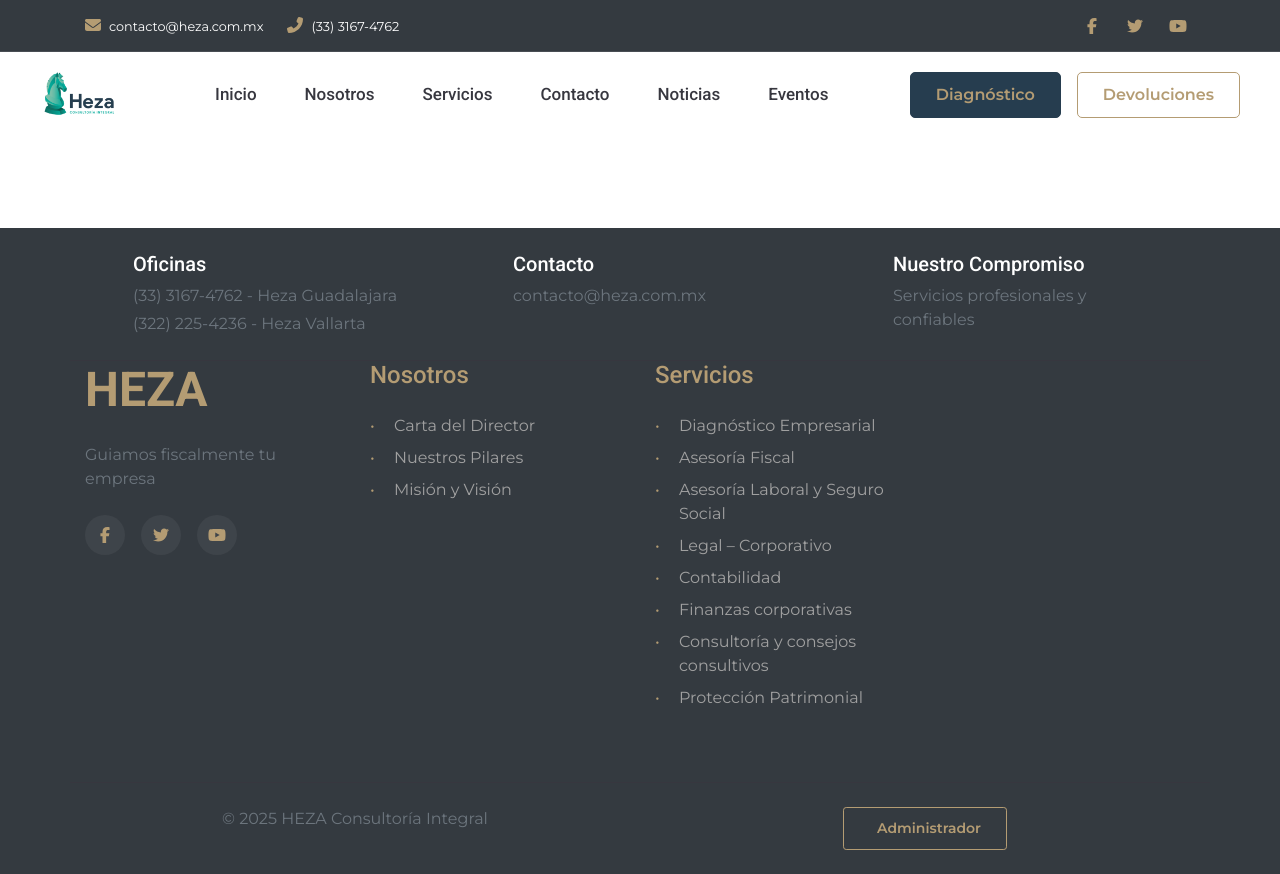
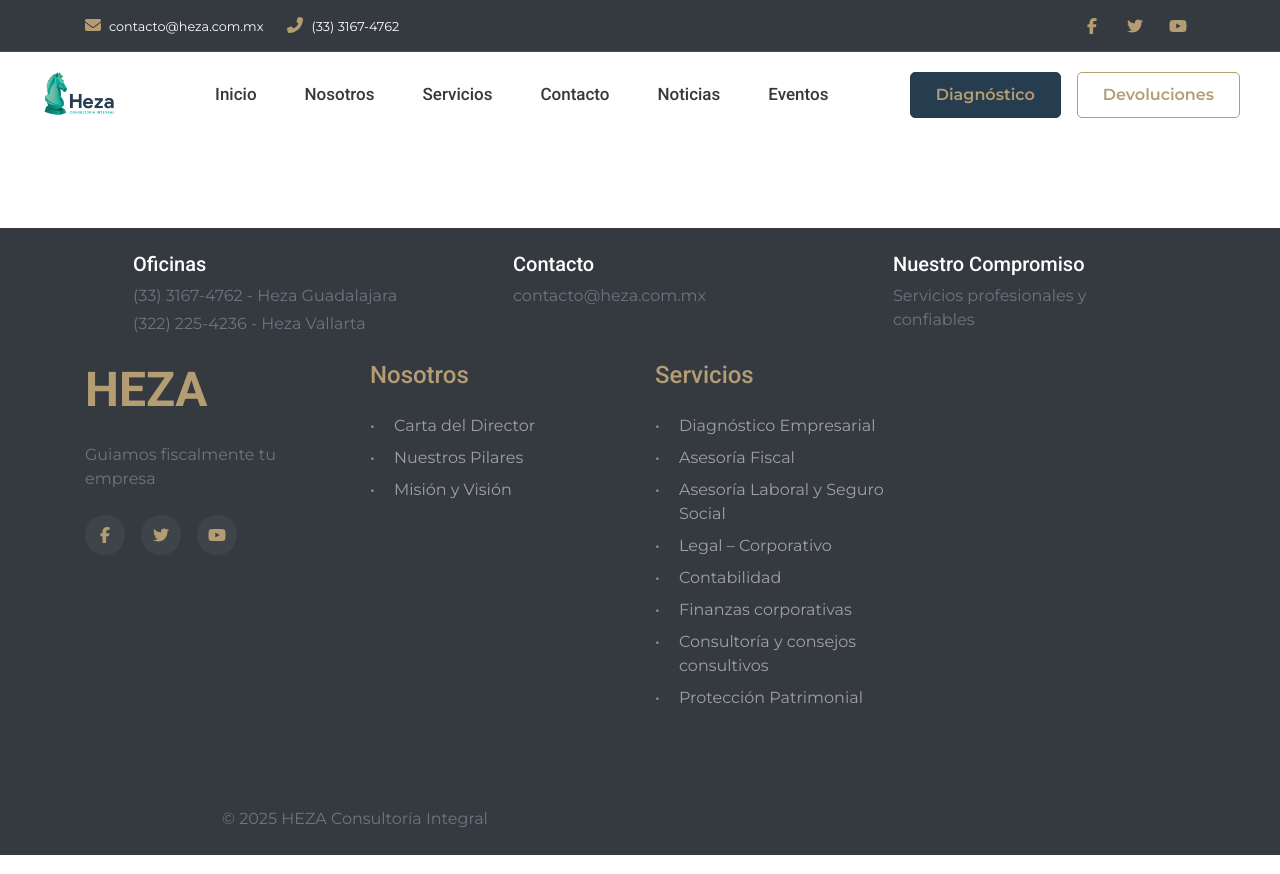
Before and after one commit to Gilbertmax/Web_Heza, a React (Create React App) app in the folder frontend/: page /admin/acceso in a window 1280 px wide. Built offline with nearby package versions, Linux system fonts and the light colour scheme.

Commit message:
listo version beta

```diff
--- a/frontend/src/components/Footer.jsx
+++ b/frontend/src/components/Footer.jsx
@@ -101,13 +101,6 @@ const Footer = () => {
           </div>
           <div className="col-md-6 text-center text-md-end">
             <div className="d-inline-flex gap-2">
-              <Link
-                to="/admin/login"
-                className="btn btn-outline-primary btn-sm hover-lift"
-              >
-                <i className="fas fa-lock me-2"></i>
-                Administrador
-              </Link>
             </div>
           </div>
         </div>
--- a/frontend/src/pages/public/About.jsx
+++ b/frontend/src/pages/public/About.jsx
@@ -1,6 +1,8 @@
 import React from 'react';
 import { Link } from 'react-router-dom';
 import consultoriaImg from '../../assets/img/img-consultoria.png';
+import "bootstrap/dist/css/bootstrap.min.css";
+import '@fortawesome/fontawesome-free/css/all.min.css';
 
 
 const About = () => {
--- a/frontend/src/pages/public/Asesoria_fiscal.jsx
+++ b/frontend/src/pages/public/Asesoria_fiscal.jsx
@@ -2,6 +2,8 @@ import React from 'react';
 import img1 from '../../assets/img/asefis.png';
 import img2 from '../../assets/img/asesoria-fiscal-1.jpeg';
 import { Link } from "react-router-dom";
+import "bootstrap/dist/css/bootstrap.min.css";
+import '@fortawesome/fontawesome-free/css/all.min.css';
 
 const AsesoriaFiscal = () => {
   return (
--- a/frontend/src/pages/public/Diagnostico_empresarial.jsx
+++ b/frontend/src/pages/public/Diagnostico_empresarial.jsx
@@ -1,5 +1,7 @@
 import React from 'react';
 import { useNavigate } from 'react-router-dom';
+import "bootstrap/dist/css/bootstrap.min.css";
+import '@fortawesome/fontawesome-free/css/all.min.css';
 import { useForm } from 'react-hook-form';
 import diagnosticoImg from '../../assets/img/img-diagnostico.png';
 import {FontAwesomeIcon } from '@fortawesome/react-fontawesome';
--- a/frontend/src/pages/public/Encuesta.jsx
+++ b/frontend/src/pages/public/Encuesta.jsx
@@ -27,7 +27,7 @@ const Encuesta = () => {
     setError(null);
 
     try {
-      const response = await fetch('http://localhost:5000/api/enviar-diagnostico', {
+      const response = await fetch('http://localhost:5000/api/contact', {
         method: 'POST',
         headers: {
           'Content-Type': 'application/json',
--- a/frontend/src/pages/public/Home.jsx
+++ b/frontend/src/pages/public/Home.jsx
@@ -3,6 +3,8 @@ import AboutSection from '../../components/About';
 import ServicesSection from '../../components/Services';
 import CartaDirector from '../../components/Carta_director';
 import Clientes from '../../components/Clientes';
+import "bootstrap/dist/css/bootstrap.min.css";
+import '@fortawesome/fontawesome-free/css/all.min.css';
 
 const Home = () => {
   return (
```
Also changed, not shown: 1 other file (tests, documents, lock files or other folders).
